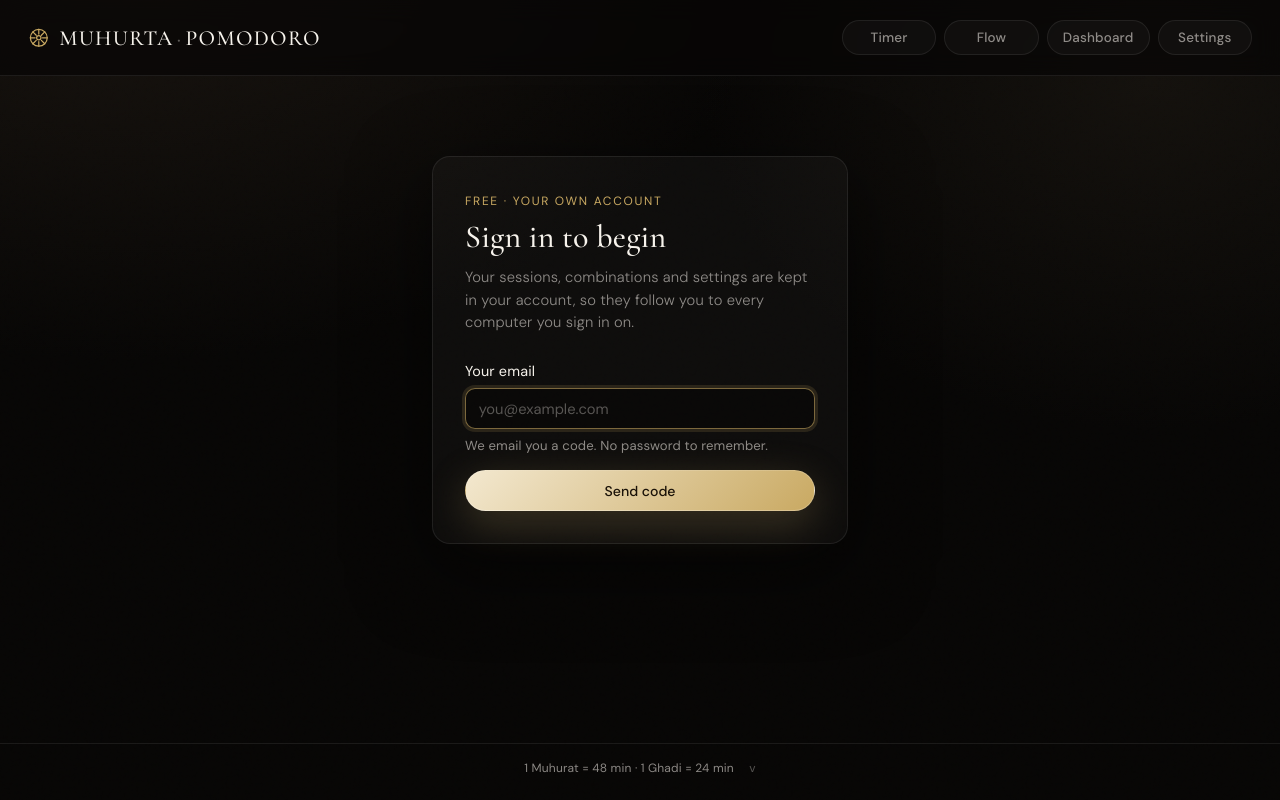
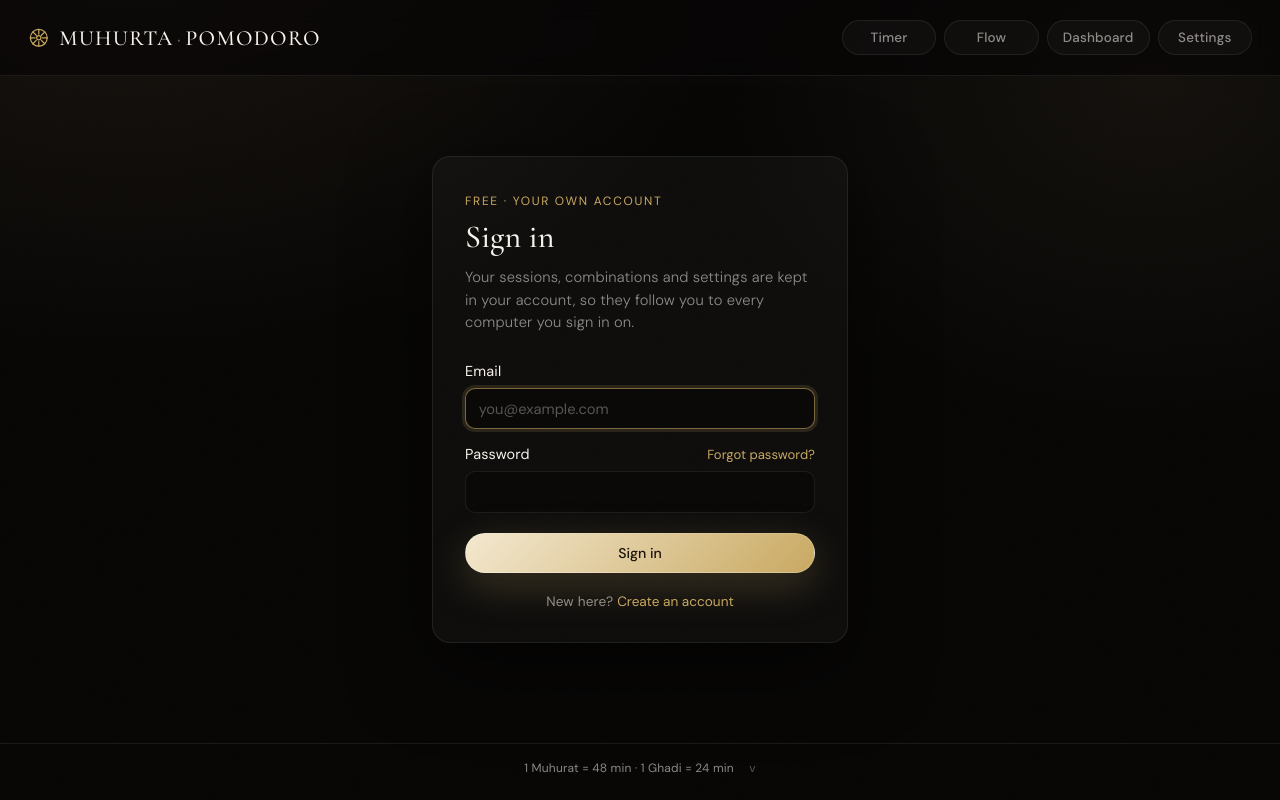
Before and after one commit to Harsh-0024/Pomodoro-timer, a Python web app: template templates/sign_in.html in a window 1280 px wide. Run offline with Jinja, Linux system fonts and the light colour scheme; the template is opened without the code that fills it, so the values that code supplies are empty.

Commit message:
Sign in with email and password; the code is only for confirming the email
- Create an account: email -> emailed code -> choose a password.
  After that, sign in with email and password; no code is sent.
- Forgot password: email -> code -> new password (no account is created
  for an unknown email).
- Between the code and the password the app stays locked
  (password_pending), and reopening picks up at "choose a password".
- Wrong password, too-short password and mismatched retyping all get a
  plain message. README and website copy updated.

Co-Authored-By: Claude Opus 5.5 <noreply@anthropic.com>

```diff
--- a/docs/index.html
+++ b/docs/index.html
@@ -170,7 +170,7 @@
       <div class="feature reveal">
         <div class="icon"><svg viewBox="0 0 24 24"><path d="M20 12a8 8 0 0 1-14.5 4.6M4 12a8 8 0 0 1 14.5-4.6M18.5 3v4.6h-4.6M5.5 21v-4.6h4.6" /></svg></div>
         <h3>Synced everywhere</h3>
-        <p>Sign in with an emailed code, no password. Your history, combinations and settings appear on every computer you use. Updates install with one click.</p>
+        <p>Make a free account with your email and a password. Your history, combinations and settings appear on every computer you use. Updates install with one click.</p>
       </div>
     </div>
   </div>
--- a/static/css/app.css
+++ b/static/css/app.css
@@ -3742,6 +3742,48 @@ body[data-theme="light"] .history-sheet input[type="datetime-local"] {
   font-size: 0.9rem;
 }
 
+.signin-label-row {
+  display: flex;
+  justify-content: space-between;
+  align-items: baseline;
+  gap: 1rem;
+  margin-top: 0.5rem;
+}
+
+.signin-link {
+  padding: 0;
+  border: 0;
+  background: none;
+  color: var(--gold);
+  font: inherit;
+  font-size: 0.82rem;
+  cursor: pointer;
+}
+
+.signin-link:hover {
+  text-decoration: underline;
+}
+
+.signin-switch {
+  margin: 0.75rem 0 0;
+  text-align: center;
+  color: var(--muted);
+  font-size: 0.85rem;
+}
+
+.signin-switch .signin-link {
+  font-size: inherit;
+}
+
+.signin-step > .input + .signin-label {
+  margin-top: 0.5rem;
+}
+
+.signin-step > .input:last-of-type + .signin-submit,
+.signin-step > .input + .btn {
+  margin-top: 0.75rem;
+}
+
 .signin-hint {
   margin: 0 0 0.5rem;
   color: var(--muted);
--- a/static/js/sign-in.js
+++ b/static/js/sign-in.js
@@ -1,9 +1,20 @@
-// The sign-in page: email, then the emailed code, then into the app.
+// The sign-in page.
+//   Sign in:         email + password.
+//   Create account:  email -> emailed code -> choose a password.
+//   Forgot password: email -> emailed code -> choose a new password.
 (function () {
   "use strict";
 
   const $ = (id) => document.getElementById(id);
+  const MIN_PASSWORD = 8;
   let email = "";
+  let purpose = "new"; // "new" (create an account) or "reset" (forgot password)
+
+  const COPY = {
+    signin: ["Sign in", "Your sessions, combinations and settings are kept in your account, so they follow you to every computer you sign in on."],
+    new: ["Create your account", "Free. First we check your email with a code, then you choose a password."],
+    reset: ["Reset your password", "We email you a code, then you choose a new password."],
+  };
 
   async function api(path, body) {
     const r = await fetch(path, {
@@ -42,47 +53,123 @@
     }
   }
 
+  function setCopy(key) {
+    $("signinTitle").textContent = COPY[key][0];
+    $("signinLede").textContent = COPY[key][1];
+  }
+
+  // One of: "signin", "email", "code", "password".
   function showStep(step) {
+    $("signinPasswordForm").hidden = step !== "signin";
     $("signinEmailForm").hidden = step !== "email";
     $("signinCodeForm").hidden = step !== "code";
-    if (step === "code") {
+    $("signinNewPasswordForm").hidden = step !== "password";
+    setCopy(step === "signin" ? "signin" : purpose);
+    if (step === "signin") {
+      if (email) $("signinEmail").value = email;
+      (email ? $("signinPassword") : $("signinEmail")).focus();
+    } else if (step === "email") {
+      $("signinCodeEmail").value = email || $("signinEmail").value.trim();
+      $("signinCodeEmail").focus();
+    } else if (step === "code") {
       $("signinCodeHint").textContent = `Sent to ${email}. It can take a minute; check spam too.`;
       $("signinCode").value = "";
       $("signinCode").focus();
-    } else {
-      $("signinEmail").focus();
+    } else if (step === "password") {
+      $("signinNewPasswordEmail").value = email; // lets password managers save it under this email
+      $("signinNewPassword").value = "";
+      $("signinNewPassword2").value = "";
+      $("signinNewPassword").focus();
     }
   }
 
+  function startCodeFlow(kind) {
+    purpose = kind;
+    say("");
+    showStep("email");
+  }
+
   async function sendCode(button) {
-    const sent = await busy(button, "Sending…", () => api("/api/cloud/send-code", { email }));
+    const sent = await busy(button, "Sending…", () => api("/api/cloud/send-code", { email, purpose }));
     if (sent) {
       showStep("code");
       say("Code sent.", "ok");
     }
   }
 
+  function enterApp(st) {
+    if (st && st.signed_in) window.location.replace("/");
+  }
+
+  $("signinPasswordForm").addEventListener("submit", async (ev) => {
+    ev.preventDefault();
+    email = $("signinEmail").value.trim();
+    const password = $("signinPassword").value;
+    if (!email) return $("signinEmail").focus();
+    if (!password) return $("signinPassword").focus();
+    // Signing in also fetches the account's data, which can take a moment.
+    enterApp(await busy($("btnSignin"), "Opening your account…", () => api("/api/cloud/sign-in", { email, password })));
+  });
+
+  $("btnCreate").addEventListener("click", () => startCodeFlow("new"));
+  $("btnForgot").addEventListener("click", () => startCodeFlow("reset"));
+  document.querySelectorAll("[data-back]").forEach((b) =>
+    b.addEventListener("click", () => {
+      say("");
+      showStep("signin");
+    })
+  );
+
   $("signinEmailForm").addEventListener("submit", (ev) => {
     ev.preventDefault();
-    email = $("signinEmail").value.trim();
-    if (!email) return $("signinEmail").focus();
-    sendCode($("btnSigninSend"));
+    email = $("signinCodeEmail").value.trim();
+    if (!email) return $("signinCodeEmail").focus();
+    sendCode($("btnSendCode"));
   });
 
   $("signinCodeForm").addEventListener("submit", async (ev) => {
     ev.preventDefault();
     const code = $("signinCode").value.replace(/\s+/g, "");
     if (!code) return $("signinCode").focus();
-    // Signing in also fetches the account's data, which can take a moment.
-    const st = await busy($("btnSigninVerify"), "Opening your account…", () =>
-      api("/api/cloud/verify", { email, code })
-    );
-    if (st && st.signed_in) window.location.replace("/");
+    const st = await busy($("btnVerify"), "Checking…", () => api("/api/cloud/verify", { email, code }));
+    if (st) {
+      showStep("password");
+      say("Email confirmed. Now choose a password.", "ok");
+    }
+  });
+  $("btnResend").addEventListener("click", (ev) => sendCode(ev.currentTarget));
+
+  $("signinNewPasswordForm").addEventListener("submit", async (ev) => {
+    ev.preventDefault();
+    const password = $("signinNewPassword").value;
+    if (password.length < MIN_PASSWORD) {
+      say(`Use at least ${MIN_PASSWORD} characters.`, "error");
+      return $("signinNewPassword").focus();
+    }
+    if (password !== $("signinNewPassword2").value) {
+      say("The two passwords don't match.", "error");
+      return $("signinNewPassword2").focus();
+    }
+    enterApp(await busy($("btnSavePassword"), "Opening your account…", () => api("/api/cloud/set-password", { password })));
   });
 
-  $("btnSigninResend").addEventListener("click", (ev) => sendCode(ev.currentTarget));
-  $("btnSigninChange").addEventListener("click", () => {
-    say("");
-    showStep("email");
+  $("btnCancelPending").addEventListener("click", async (ev) => {
+    if (await busy(ev.currentTarget, "…", () => api("/api/cloud/cancel"))) {
+      email = "";
+      $("signinEmail").value = "";
+      showStep("signin");
+    }
   });
+
+  // Came back after the code but before choosing a password: pick up there.
+  const pending = $("signin").dataset.pendingEmail;
+  if (pending) {
+    email = pending;
+    purpose = "new";
+    showStep("password");
+    $("signinTitle").textContent = "Choose a password";
+    $("signinLede").textContent = `Your email ${pending} is confirmed. Choose a password to finish.`;
+  } else {
+    showStep("signin");
+  }
 })();
--- a/templates/sign_in.html
+++ b/templates/sign_in.html
@@ -3,28 +3,52 @@
 {% block body_class %}page-signin{% endblock %}
 {% block page_id %}signin{% endblock %}
 {% block content %}
-<section class="signin">
+<section class="signin" id="signin" data-pending-email="{{ pending_email }}">
   <div class="signin-card">
     <p class="signin-kicker">Free · your own account</p>
-    <h1 class="signin-title">Sign in to begin</h1>
-    <p class="signin-lede">Your sessions, combinations and settings are kept in your account, so they follow you to every computer you sign in on.</p>
+    <h1 class="signin-title" id="signinTitle">Sign in</h1>
+    <p class="signin-lede" id="signinLede">Your sessions, combinations and settings are kept in your account, so they follow you to every computer you sign in on.</p>
 
-    <form class="signin-step" id="signinEmailForm" novalidate>
-      <label class="signin-label" for="signinEmail">Your email</label>
-      <input type="email" id="signinEmail" class="input" placeholder="you@example.com" autocomplete="email" required autofocus />
-      <p class="signin-hint">We email you a code. No password to remember.</p>
-      <button type="submit" class="btn btn-primary signin-submit" id="btnSigninSend">Send code</button>
+    <form class="signin-step" id="signinPasswordForm" novalidate>
+      <label class="signin-label" for="signinEmail">Email</label>
+      <input type="email" id="signinEmail" class="input" placeholder="you@example.com" autocomplete="username" required autofocus />
+      <div class="signin-label-row">
+        <label class="signin-label" for="signinPassword">Password</label>
+        <button type="button" class="signin-link" id="btnForgot">Forgot password?</button>
+      </div>
+      <input type="password" id="signinPassword" class="input" autocomplete="current-password" required />
+      <button type="submit" class="btn btn-primary signin-submit" id="btnSignin">Sign in</button>
+      <p class="signin-switch">New here? <button type="button" class="signin-link" id="btnCreate">Create an account</button></p>
+    </form>
+
+    <form class="signin-step" id="signinEmailForm" novalidate hidden>
+      <label class="signin-label" for="signinCodeEmail">Your email</label>
+      <input type="email" id="signinCodeEmail" class="input" placeholder="you@example.com" autocomplete="email" required />
+      <p class="signin-hint">We email you a code to check it's yours.</p>
+      <button type="submit" class="btn btn-primary signin-submit" id="btnSendCode">Send code</button>
+      <p class="signin-switch"><button type="button" class="signin-link" data-back>Back to sign in</button></p>
     </form>
 
     <form class="signin-step" id="signinCodeForm" novalidate hidden>
       <label class="signin-label" for="signinCode">Enter the code</label>
       <input type="text" id="signinCode" class="input sync-code" inputmode="numeric" autocomplete="one-time-code" placeholder="123456" maxlength="10" required />
       <p class="signin-hint" id="signinCodeHint">Sent to your email. It can take a minute; check spam too.</p>
-      <button type="submit" class="btn btn-primary signin-submit" id="btnSigninVerify">Sign in</button>
+      <button type="submit" class="btn btn-primary signin-submit" id="btnVerify">Continue</button>
       <div class="signin-links">
-        <button type="button" class="btn btn-quiet btn-small" id="btnSigninResend">Send a new code</button>
-        <button type="button" class="btn btn-quiet btn-small" id="btnSigninChange">Use a different email</button>
+        <button type="button" class="btn btn-quiet btn-small" id="btnResend">Send a new code</button>
+        <button type="button" class="btn btn-quiet btn-small" data-back>Back to sign in</button>
       </div>
+    </form>
+
+    <form class="signin-step" id="signinNewPasswordForm" novalidate hidden>
+      <input type="email" id="signinNewPasswordEmail" autocomplete="username" hidden readonly />
+      <label class="signin-label" for="signinNewPassword">Choose a password</label>
+      <input type="password" id="signinNewPassword" class="input" autocomplete="new-password" minlength="8" required />
+      <label class="signin-label" for="signinNewPassword2">Type it again</label>
+      <input type="password" id="signinNewPassword2" class="input" autocomplete="new-password" minlength="8" required />
+      <p class="signin-hint">At least 8 characters. You'll use it to sign in from now on.</p>
+      <button type="submit" class="btn btn-primary signin-submit" id="btnSavePassword">Save and continue</button>
+      <p class="signin-switch"><button type="button" class="signin-link" id="btnCancelPending">Use a different email</button></p>
     </form>
 
     <p class="signin-message" id="signinMessage" role="status" aria-live="polite" hidden></p>
```
Also changed, not shown: app.py (+34 -6 lines), cloud.py (+82 -9 lines), README.md.
